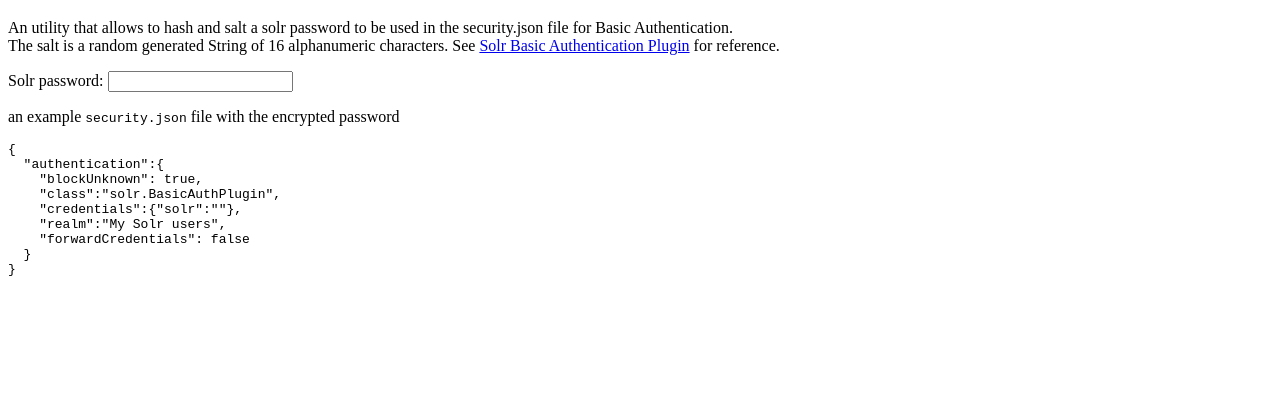
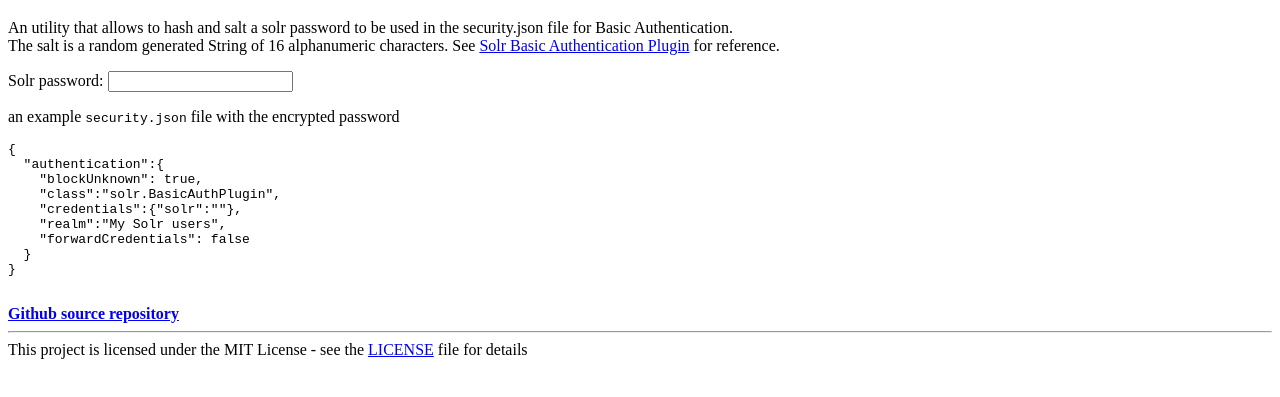
Before and after one commit to clemente-biondo/clemente-biondo.github.io, a plain HTML site: page index.html in a window 1280 px wide. Shown: the part 61-458 px from the top of the page. Drawn offline with Linux system fonts and the light colour scheme.

Commit message:
added link to the sources and license reference

```diff
--- a/index.html
+++ b/index.html
@@ -5,7 +5,7 @@
     <meta http-equiv="X-UA-Compatible" content="IE=Edge">
     <meta name="viewport" content="width=device-width, initial-scale=1">
     <meta http-equiv="Content-Security-Policy" content="block-all-mixed-content">
-    <meta http-equiv="Content-Security-Policy" content="default-src 'none'; img-src 'self';  script-src 'self'">
+    <meta http-equiv="Content-Security-Policy" content="default-src 'none';script-src 'self'">
     <title>An Online Solr password encryption tool for the Basic Authentication plugin</title>
 </head>
 
@@ -30,7 +30,10 @@
   }
 }
     </pre>
-
-    <script src="solr_pwd_encryption.js"></script>
+    <strong><a target="_blank" href="https://github.com/clemente-biondo/clemente-biondo.github.io">Github source repository</a></strong>
+<hr>
+This project is licensed under the MIT License - see the
+<a target="_blank" href="https://github.com/clemente-biondo/clemente-biondo.github.io/blob/master/LICENSE">LICENSE</a> file for details
+<script src="solr_pwd_encryption.js"></script>
 </body>
 </html>
```
